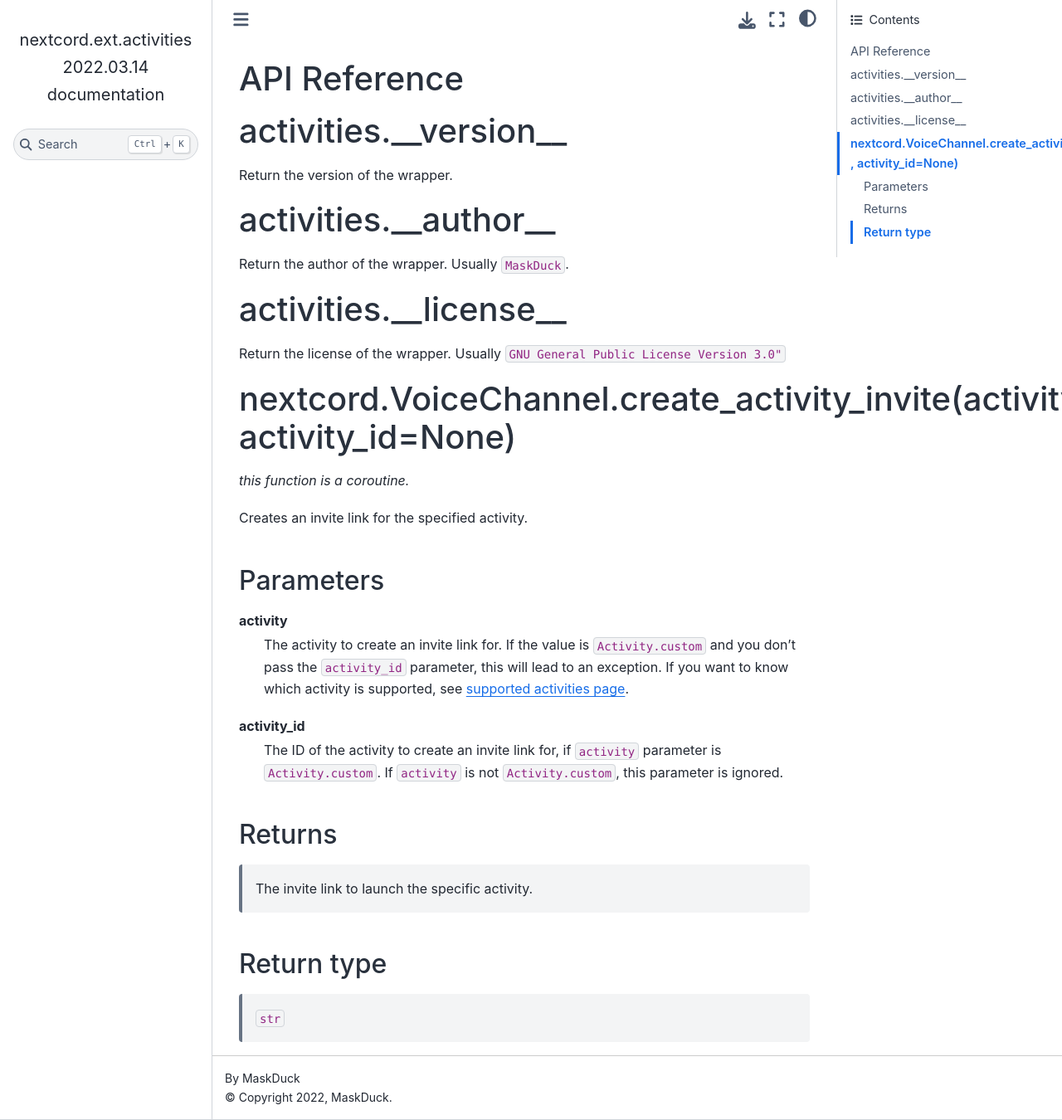
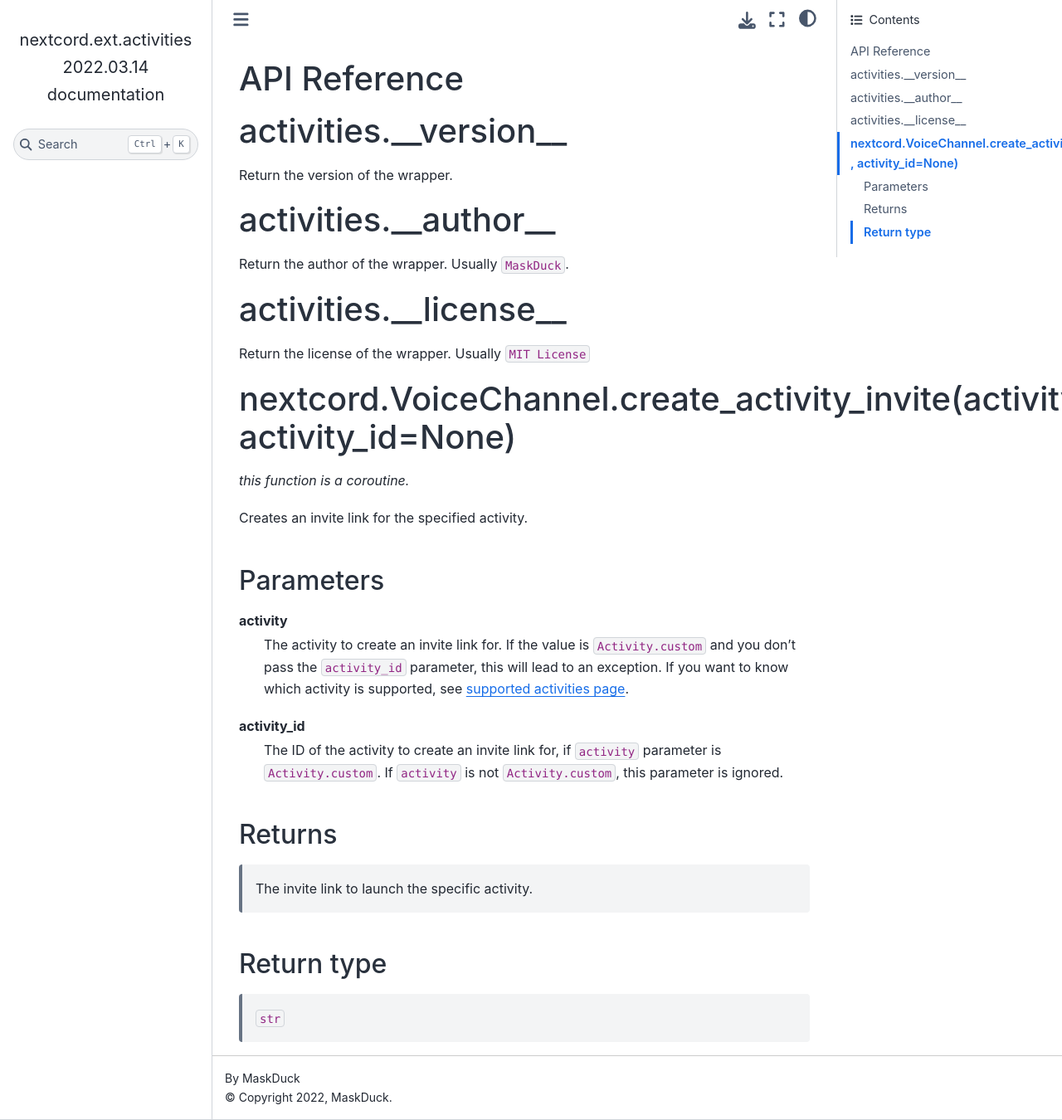
Before and after one commit to argo0n/pycord-ext-activities, a Sphinx documentation site: the page built from docs/api.rst, in a window 1280 px wide and 1350 px high. Shown: the whole window at 83% size. Built offline with Sphinx 7.4.7 and the Sphinx Book theme 1.1.4, drawn with Linux system fonts in a browser that asks for light colours.

Commit message:
Update api.rst

```diff
--- a/docs/api.rst
+++ b/docs/api.rst
@@ -11,7 +11,7 @@ Return the author of the wrapper. Usually ``MaskDuck``.
 
 activities.__license__
 =======================
-Return the license of the wrapper. Usually ``GNU General Public License Version 3.0"``
+Return the license of the wrapper. Usually ``MIT License``
 
 nextcord.VoiceChannel.create_activity_invite(activity, activity_id=None)
 ================================================================================
```
